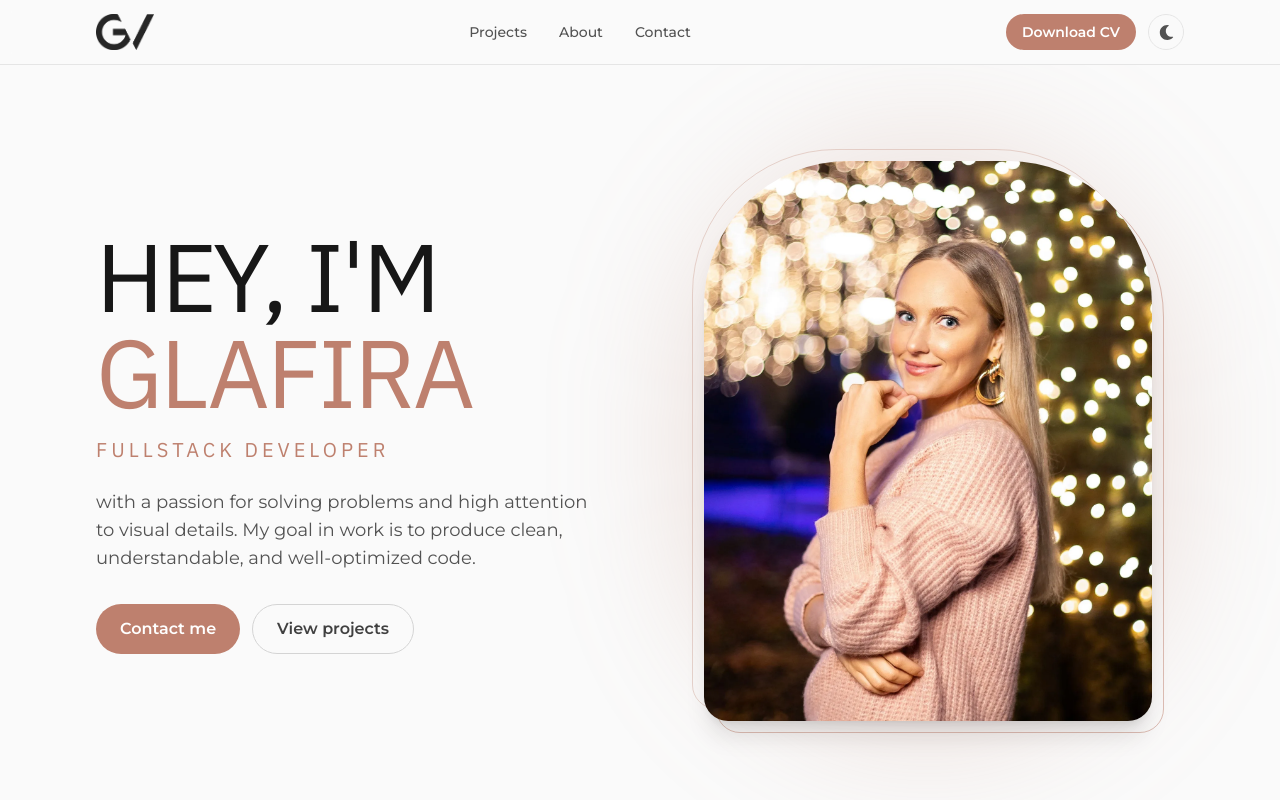
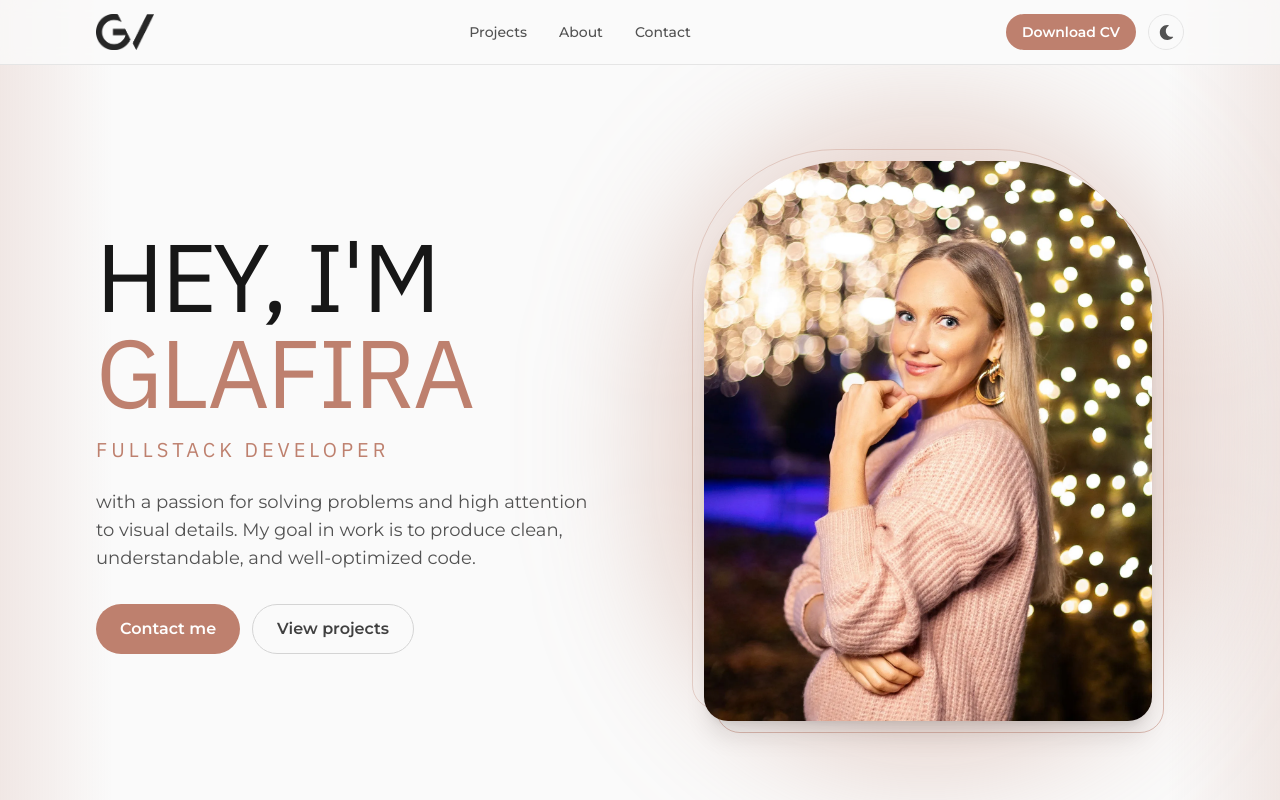
Before and after one commit to glafver/portfolio, a React (Vite) app: page / in a window 1280 px wide. Shown: the top 800 px of the page. Built offline with nearby package versions, Linux system fonts and the light colour scheme; no server answers; the database is empty.

Commit message:
Add side accent fade and widen photo glow

```diff
--- a/src/components/AboutSection.tsx
+++ b/src/components/AboutSection.tsx
@@ -15,7 +15,7 @@ const AboutSection: React.FC = () => {
             <div className="max-w-6xl mx-auto flex flex-col lg:flex-row items-center gap-12 lg:gap-20">
                 <Fade direction="left" triggerOnce duration={600} className="lg:w-2/5 w-full max-w-sm shrink-0">
                     <div className="relative">
-                        <div className="absolute -inset-6 rounded-full bg-accent/20 dark:bg-accent/15 blur-3xl" aria-hidden="true" />
+                        <div className="absolute -inset-12 rounded-full bg-accent/35 dark:bg-accent/25 blur-3xl" aria-hidden="true" />
                         <div className="absolute inset-0 -translate-x-3 -translate-y-3 rounded-t-[3rem] rounded-b-3xl border border-accent/30 dark:border-accent-light/30" aria-hidden="true" />
                         <div className="absolute inset-0 translate-x-3 translate-y-3 rounded-t-[3rem] rounded-b-3xl border border-accent/50 dark:border-accent/40" aria-hidden="true" />
                         <img
--- a/src/components/Hero.tsx
+++ b/src/components/Hero.tsx
@@ -46,7 +46,7 @@ const Hero: React.FC = () => {
 
                 <Fade direction="up" delay={150} triggerOnce duration={600} className="lg:w-1/2">
                     <div className="relative max-w-md mx-auto">
-                        <div className="absolute -inset-6 rounded-full bg-accent/20 dark:bg-accent/15 blur-3xl" aria-hidden="true" />
+                        <div className="absolute -inset-12 rounded-full bg-accent/35 dark:bg-accent/25 blur-3xl" aria-hidden="true" />
                         <div className="absolute inset-0 -translate-x-3 -translate-y-3 rounded-t-[9rem] rounded-b-3xl border border-accent/30 dark:border-accent-light/30" aria-hidden="true" />
                         <div className="absolute inset-0 translate-x-3 translate-y-3 rounded-t-[9rem] rounded-b-3xl border border-accent/50 dark:border-accent/40" aria-hidden="true" />
                         <img
--- a/src/components/Portfolio.tsx
+++ b/src/components/Portfolio.tsx
@@ -10,6 +10,9 @@ import ContactModal from './ContactModal';
 const Portfolio: React.FC = () => {
     return (
         <div className="relative font-mont text-neutral-800 dark:text-neutral-200 bg-neutral-50 dark:bg-neutral-900">
+            <div className="fixed inset-y-0 left-0 w-16 lg:w-28 bg-gradient-to-r from-accent/15 to-transparent pointer-events-none" aria-hidden="true" />
+            <div className="fixed inset-y-0 right-0 w-16 lg:w-28 bg-gradient-to-l from-accent/15 to-transparent pointer-events-none" aria-hidden="true" />
+            <div className="relative z-10">
                 <Navbar />
                 <Hero />
                 <ProjectsSection />
@@ -19,6 +22,7 @@ const Portfolio: React.FC = () => {
                 <Footer />
                 <ContactModal />
             </div>
+        </div>
     );
 };
 
```
Lines whose indentation alone changed are shown as unchanged.
